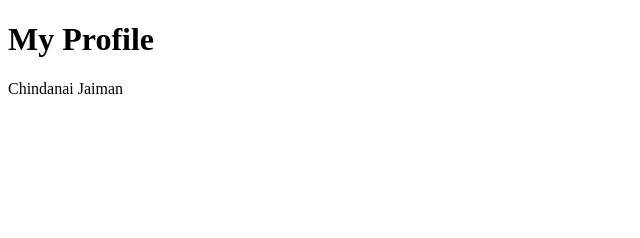
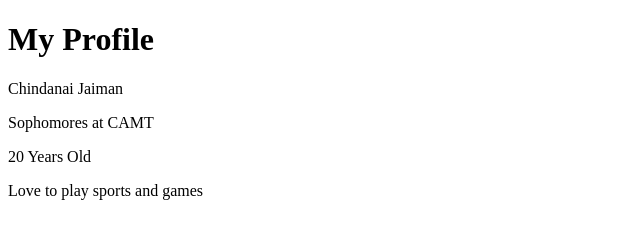
Before and after one commit to ChindanaiNaKub/lab03, a plain HTML site: page profile.html in a window 1280 px wide. Shown: the whole page, without its empty margins (0-640 px from the left). Drawn offline with Linux system fonts and the light colour scheme.

Commit message:
Add personal details to profile.html

```diff
--- a/profile.html
+++ b/profile.html
@@ -8,5 +8,8 @@
 <body>
     <h1>My Profile</h1>
     <p>Chindanai Jaiman</p>
+    <p>Sophomores at CAMT</p>
+    <p>20 Years Old</p>
+    <p>Love to play sports and games</p>
 </body>
 </html>
```
